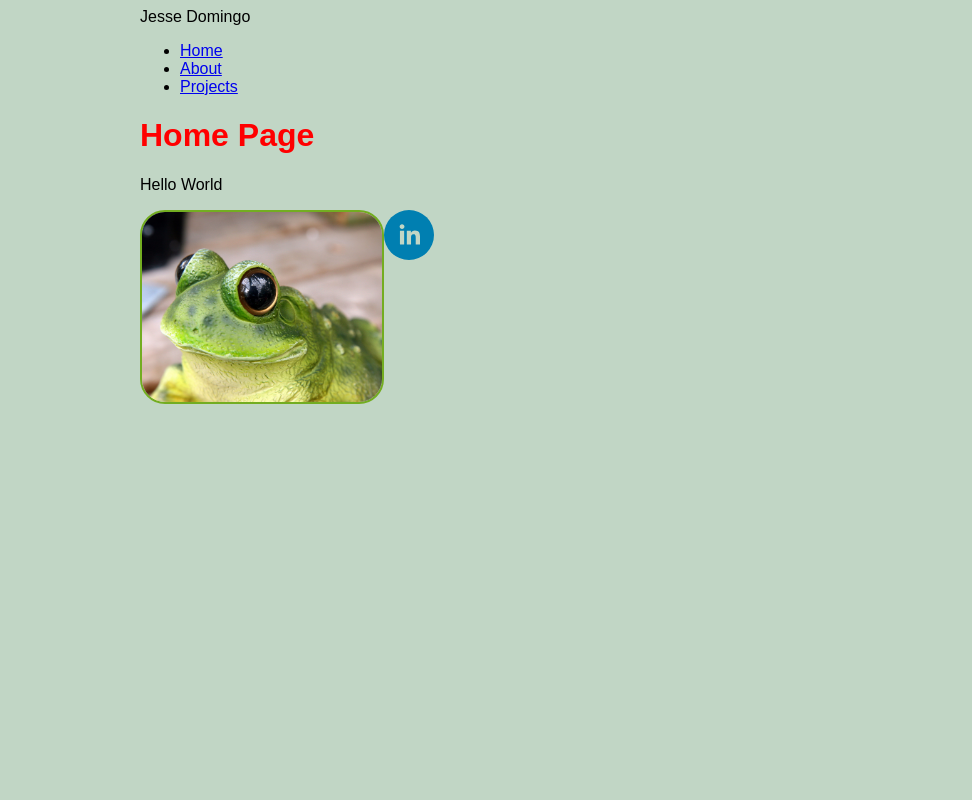
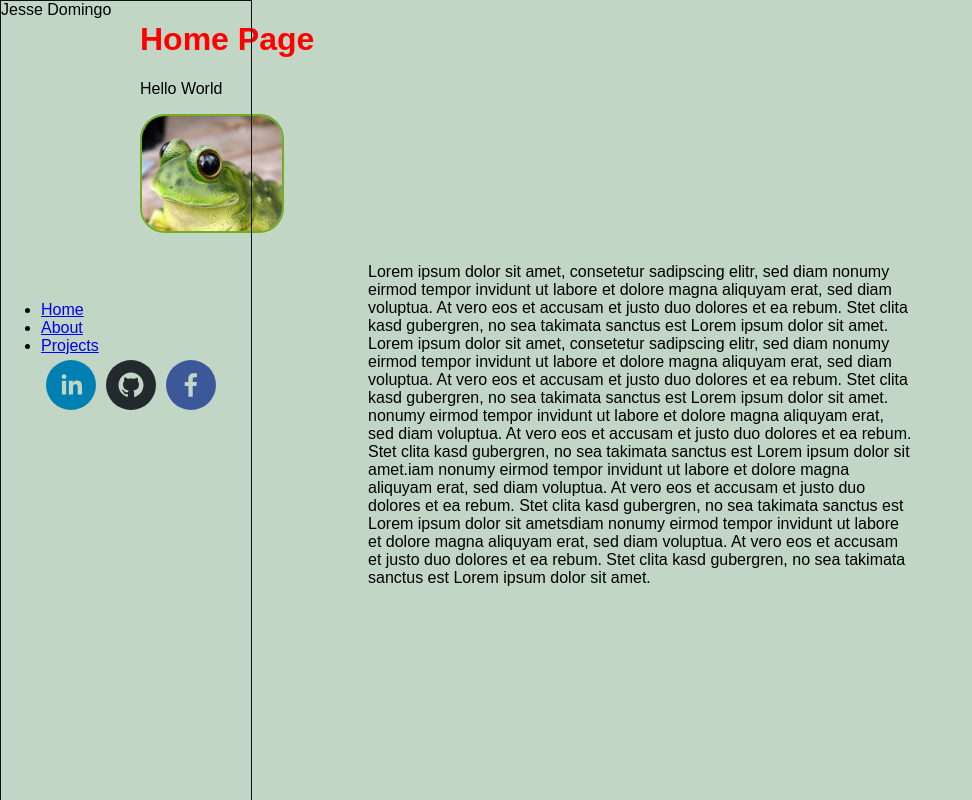
Before and after one commit to domingo-jesse/Personal-Website, a Gatsby site: page / in a window 1280 px wide. Shown: the whole page, without its empty margins (0-972 px from the left). Built offline with nearby package versions, Linux system fonts and the light colour scheme; Gatsby itself is replaced by a stand-in of ours.

Commit message:
added side bar and social links

```diff
--- a/src/components/layout.js
+++ b/src/components/layout.js
@@ -1,5 +1,6 @@
 import * as React from 'react'
 import { Link, useStaticQuery, graphql } from 'gatsby'
+import { SocialIcon } from 'react-social-icons';
 import {
     container,
     heading,
@@ -7,6 +8,9 @@ import {
     navLinkItem,
     navLinkText,
     siteTitle,
+    content,
+    socialLinks,
+    socialContainer,
 } from './layout.module.css'
 
 const Layout = ({ pageTitle, children }) => {
@@ -22,10 +26,16 @@ const Layout = ({ pageTitle, children }) => {
     return (
         <div  className={container}>
             <style>{'body { background-color: #c1d6c5;'}</style>
-            <title>{pageTitle} | {data.site.siteMetadata.title}</title>
+            <title>{pageTitle}</title>
+            <main>
+                <h1 className={heading}>{pageTitle}</h1>
+                {children}
+            </main>
+
+            <body>
+                <aside>
                     <header className={siteTitle}>{data.site.siteMetadata.title}</header>
-            <nav class="center">
-                <ul className={navLinks}>
+                    <ul>
                         <li className={navLinkItem}>
                             <Link to="/" className={navLinkText}>
                                 Home
@@ -36,18 +46,32 @@ const Layout = ({ pageTitle, children }) => {
                                 About
             </Link>
                         </li>
-
                         <li className={navLinkItem}>
                             <Link to="/projects" className={navLinkText}>
                                 Projects
             </Link>
                         </li>
+                        <div className={socialContainer}>
+                        <div className={socialLinks}>
+                            <SocialIcon url="https://www.linkedin.com/in/jesse-domingo/" style={{ height: 50, width: 50, margin: 5}} />
+                            <SocialIcon url="https://github.com/domingo-jesse/" style={{ height: 50, width: 50,  margin: 5}} />
+                            <SocialIcon url="https://www.facebook.com/jesse.domingo.5/" style={{ height: 50, width: 50, margin: 5 }} />
+                            </div>
+                        </div>
                     </ul>
-            </nav>
-            <main>
-                <h1 className={heading}>{pageTitle}</h1>
-                {children}
-            </main>
+
+
+
+             </aside>
+                <div className={content}>
+                    <p>
+                        Lorem ipsum dolor sit amet, consetetur sadipscing elitr, sed diam nonumy eirmod tempor invidunt ut labore et dolore magna aliquyam erat, sed diam voluptua. At vero eos et accusam et justo duo dolores et ea rebum. Stet clita kasd gubergren, no sea takimata sanctus est Lorem ipsum dolor sit amet. Lorem ipsum dolor sit amet, consetetur sadipscing elitr, sed diam nonumy eirmod tempor invidunt ut labore et dolore magna aliquyam erat, sed diam voluptua. At vero eos et accusam et justo duo dolores et ea rebum. Stet clita kasd gubergren, no sea takimata sanctus est Lorem ipsum dolor sit amet. nonumy eirmod tempor invidunt ut labore et dolore magna aliquyam erat, sed diam voluptua. At vero eos et accusam et justo duo dolores et ea rebum. Stet clita kasd gubergren, no sea takimata sanctus est Lorem ipsum dolor sit amet.iam nonumy eirmod tempor invidunt ut labore et dolore magna aliquyam erat, sed diam voluptua. At vero eos et accusam et justo duo dolores et ea rebum. Stet clita kasd gubergren, no sea takimata sanctus est Lorem ipsum dolor sit ametsdiam nonumy eirmod tempor invidunt ut labore et dolore magna aliquyam erat, sed diam voluptua. At vero eos et accusam et justo duo dolores et ea rebum. Stet clita kasd gubergren, no sea takimata sanctus est Lorem ipsum dolor sit amet.
+            </p>
+                </div>
+
+            </body>
+
+
         </div>
     )
 }
--- a/src/components/layout.module.css
+++ b/src/components/layout.module.css
@@ -11,8 +11,6 @@
     display: flex;
     list-style: none;
     padding-left: 0;
-    position: relative;
-    left: 37%;
 }
 
 .nav-link-item {
@@ -27,16 +25,14 @@
     color: darkblue;
     font-weight: 700;
     margin: 3rem 0;
-    position: relative;
-    left: 30%;
 }
 
 .rcorners {
     border-radius: 25px;
     border: 2px solid #73AD21;
     padding: 20px;
-    width: 200px;
-    height: 150px;
+    width: 100px;
+    height: 75px;
 }
 
 .grid-container {
@@ -47,9 +43,46 @@
 }
 
 .grid-item {
-    background-color: rgba(255, 255, 255, 0.8);
-    border: 1px solid rgba(0, 0, 0, 0.8);
     padding: 20px;
     font-size: 30px;
     text-align: center;
+    width: 150px;
+    height: 100px;
+    border-radius: 25px;
+    vertical-align: middle;
 }
+
+.background {
+    background-image: url("../images/frog.jpg");
+    /* Full height */
+    height: 100%;
+    /* Center and scale the image nicely */
+    background-position: center;
+    background-repeat: no-repeat;
+    background-size: cover;
+}
+
+.content {
+    margin: 30px 220px;
+}
+
+aside {
+    position: fixed;
+    width: 250px;
+    height: 100%;
+    top: 0;
+    left: 0;
+    border: 1px solid #111;
+}
+
+aside ul {
+    position: absolute;
+    height: 200px;
+    top: 50%;
+    margin: -100px 0;
+    }
+
+ socialLinks{
+    position: absolute;
+    bottom: 0;
+}
--- a/src/pages/index.js
+++ b/src/pages/index.js
@@ -15,7 +15,6 @@ const IndexPage = () => {
                 alt="Cube logo"
                 src="../images/frog.jpg"
             />
-            <SocialIcon url="https://www.linkedin.com/in/jesse-domingo/" />
 
         </Layout>
     )
--- a/src/pages/projects.js
+++ b/src/pages/projects.js
@@ -1,9 +1,7 @@
 import * as React from 'react'
 import Layout from '../components/layout'
 import Grid from '../components/grid'
-import {
-    rcorners,
-} from '../components/layout.module.css'
+
 
 const Projects = () => {
     return (
```
Also changed, not shown: src/pages/about.js (+9 -5 lines). Lines whose indentation alone changed are shown as unchanged.
